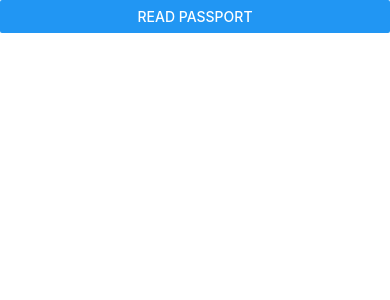
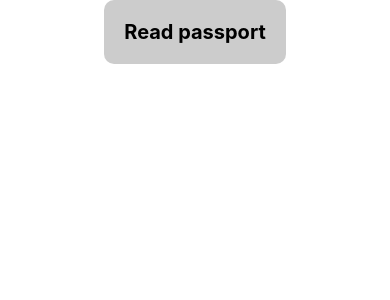
Before and after one commit to ocelots-app/passport-reader, a React Native app: screen / in a window 390 px wide. Shown: the top 300 px of the page. Built offline with nearby package versions, Linux system fonts and the light colour scheme.

Commit message:
functional passport chip read on android

```diff
--- a/App.tsx
+++ b/App.tsx
@@ -1,21 +1,31 @@
-import React from 'react';
+/* eslint-disable no-catch-shadow */
+import React, {useState} from 'react';
 import {
   Button,
+  Image,
+  Platform,
   SafeAreaView,
   ScrollView,
   StatusBar,
   StyleSheet,
   Text,
+  TouchableOpacity,
   useColorScheme,
   View,
 } from 'react-native';
+// @ts-ignore
+import {DEFAULT_PNUMBER, DEFAULT_DOB, DEFAULT_DOE} from '@env';
 
 import {
   scanPassport,
   NFCPassportModel,
 } from '@better-network/react-native-nfc-passport-reader';
+// @ts-ignore
+import PassportReader from './android/react-native-passport-reader';
 
-function getDataFromPassport() {
+async function getDataFromPassport() {
+  try {
+    if (Platform.OS === 'ios') {
       scanPassport({
         birthDate: '',
         expiryDate: '',
@@ -32,17 +42,109 @@ function getDataFromPassport() {
         .catch((err: any) => {
           console.log(err);
         });
+    } else if (Platform.OS === 'android') {
+      const res = await PassportReader.scan({
+        documentNumber: DEFAULT_PNUMBER,
+        dateOfBirth: DEFAULT_DOB,
+        dateOfExpiry: DEFAULT_DOE,
+      });
+
+      return res;
+    }
+  } catch (error: any) {
+    if (error.code !== 'E_SCAN_CANCELED') {
+      console.error(error);
+      PassportReader.cancel();
+      throw error;
+    }
+  }
 }
 
 function App(): JSX.Element {
+  const [photo, setPhoto] = useState({
+    base64: '',
+    width: 0,
+    height: 0,
+  });
+  const [scanning, setScanning] = useState(false);
+  const [error, setError] = useState<string>();
+
+  const onReadPassport = async () => {
+    setScanning(true);
+    setError('');
+    try {
+      const {photo} = await getDataFromPassport();
+      setPhoto(photo);
+    } catch (error: any) {
+      setError(JSON.stringify(error));
+    }
+    setScanning(false);
+  };
+
+  const onCancelScan = () => {
+    PassportReader.cancel();
+    setScanning(false);
+  };
+
   return (
     <SafeAreaView style={{}}>
       <StatusBar barStyle="dark-content" backgroundColor="white" />
-      <ScrollView contentInsetAdjustmentBehavior="automatic" style={{}}>
-        <View>
-          <Button title="Read Passport" onPress={getDataFromPassport} />
+      <View
+        style={{
+          height: '100%',
+          width: '100%',
+          justifyContent: 'center',
+          alignItems: 'center',
+        }}>
+        {!scanning && (
+          <TouchableOpacity
+            style={{
+              backgroundColor: '#ccc',
+              padding: 20,
+              borderRadius: 10,
+            }}
+            onPress={onReadPassport}>
+            <Text
+              style={{
+                fontSize: 20,
+                fontWeight: 'bold',
+                color: 'black',
+              }}>
+              Read passport
+            </Text>
+          </TouchableOpacity>
+        )}
+        {scanning && (
+          <TouchableOpacity
+            style={{
+              backgroundColor: '#ccc',
+              padding: 20,
+              borderRadius: 10,
+            }}
+            onPress={onCancelScan}>
+            <Text
+              style={{
+                fontSize: 20,
+                fontWeight: 'bold',
+                color: 'black',
+              }}>
+              Stop scan
+            </Text>
+          </TouchableOpacity>
+        )}
+        {error && <Text>{error}</Text>}
+        {photo && photo.base64 && (
+          <Image
+            source={{
+              uri: photo.base64,
+            }}
+            style={{
+              width: photo.width,
+              height: photo.height,
+            }}
+          />
+        )}
       </View>
-      </ScrollView>
     </SafeAreaView>
   );
 }
--- a/package.json
+++ b/package.json
@@ -12,7 +12,8 @@
   "dependencies": {
     "@better-network/react-native-nfc-passport-reader": "^0.2.2",
     "react": "18.2.0",
-    "react-native": "0.72.7"
+    "react-native": "0.72.7",
+    "react-native-dotenv": "^3.4.9"
   },
   "devDependencies": {
     "@babel/core": "^7.20.0",
@@ -28,6 +29,7 @@
     "jest": "^29.2.1",
     "metro-react-native-babel-preset": "0.76.8",
     "prettier": "^2.4.1",
+    "react-native-passport-reader": "^1.0.3",
     "react-test-renderer": "18.2.0",
     "typescript": "4.8.4"
   },
```
Also changed, not shown: .babelrc (added), 17 other files (tests, documents, lock files or other folders). Lines whose indentation alone changed are shown as unchanged.
